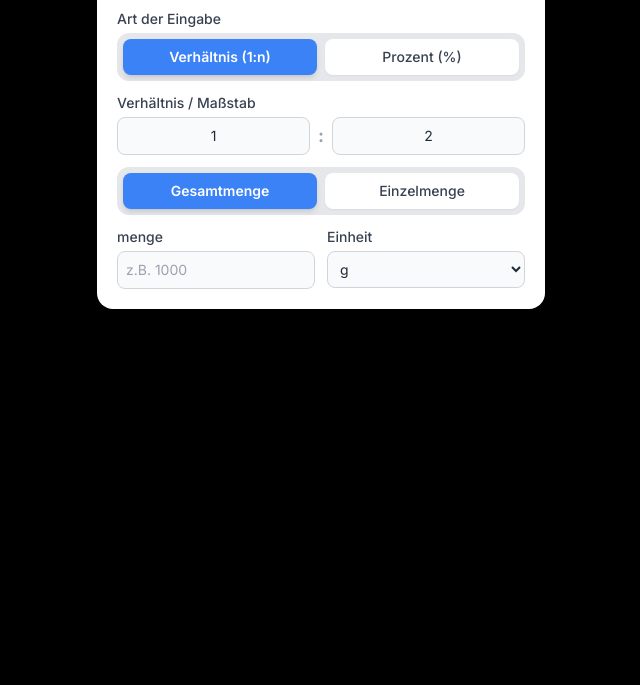
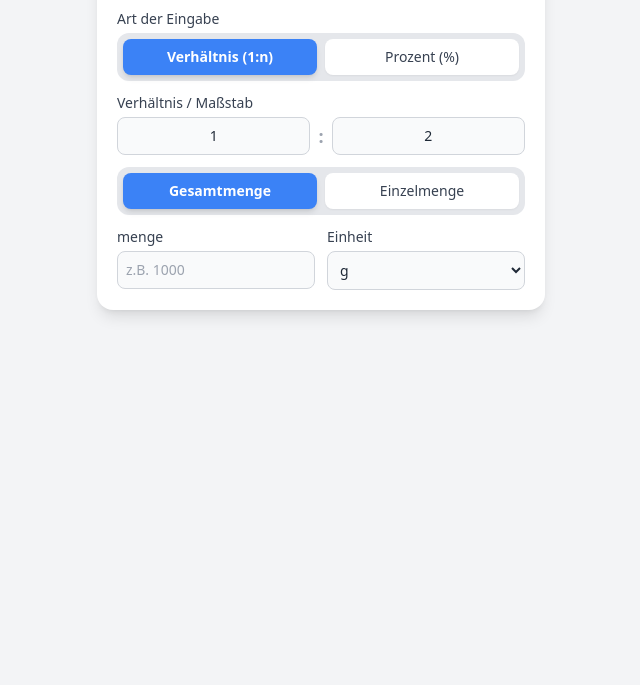
Before and after one commit to krstb/verhaeltnisrechner, a plain HTML site: page index.html in a window 1280 px wide. Shown: the part 115-800 px from the top of the page, without its empty margins (319-959 px from the left). Drawn offline with nearby package versions, Linux system fonts and the light colour scheme.

Commit message:
Update index.html

```diff
--- a/index.html
+++ b/index.html
@@ -26,8 +26,9 @@
     <link rel="preconnect" href="https://fonts.gstatic.com" crossorigin>
     <link href="https://fonts.googleapis.com/css2?family=Inter:wght@400;500;600;700&display=swap" rel="stylesheet">
     <style>
-        html, body {
-            background-color: #000000 !important;
+
+/* Fix für PWA-Ränder */
+    html {background-color: #000000 !important;}
             height: 100%;
         }
         body {background-color: #3289D1;
```
